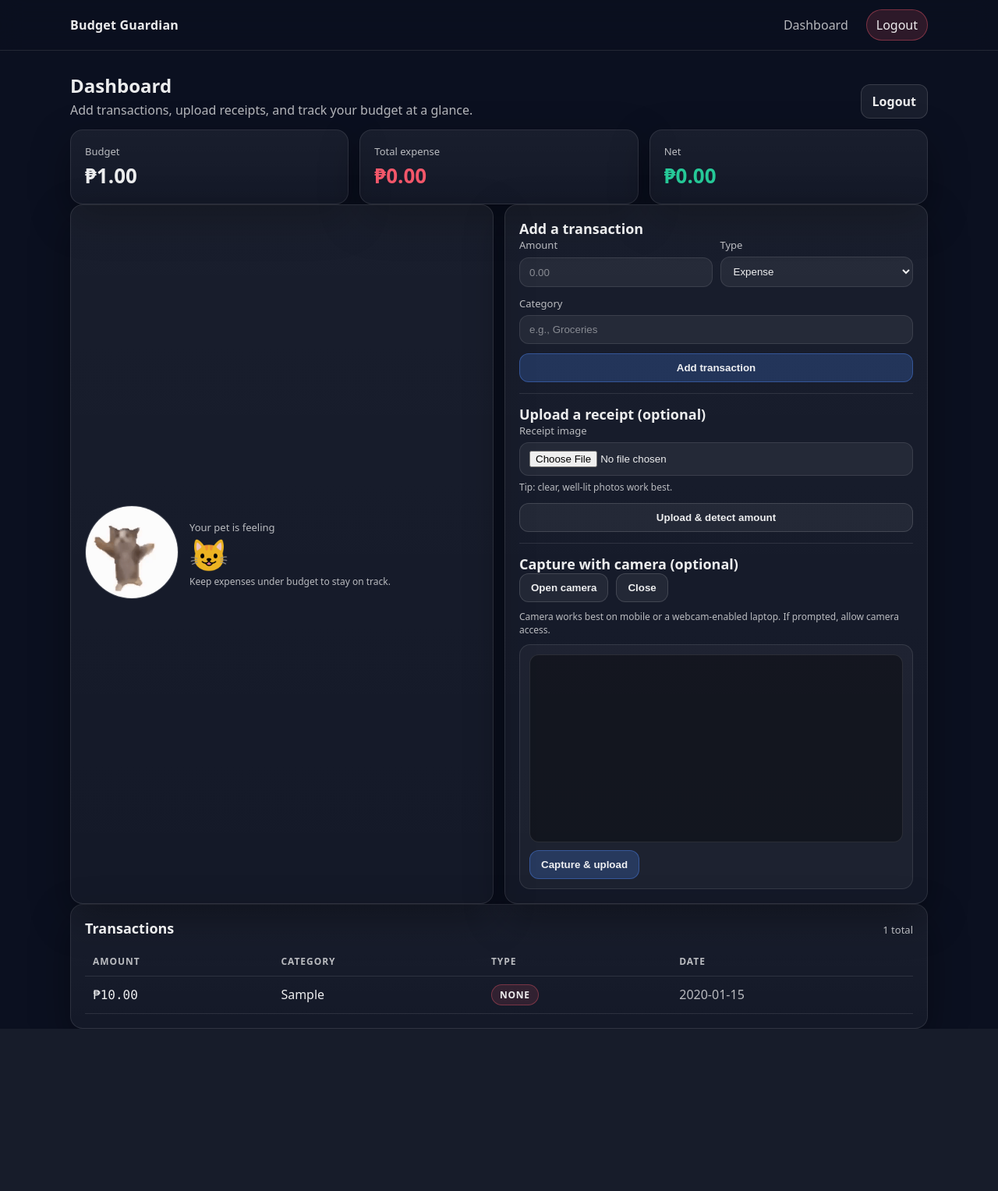
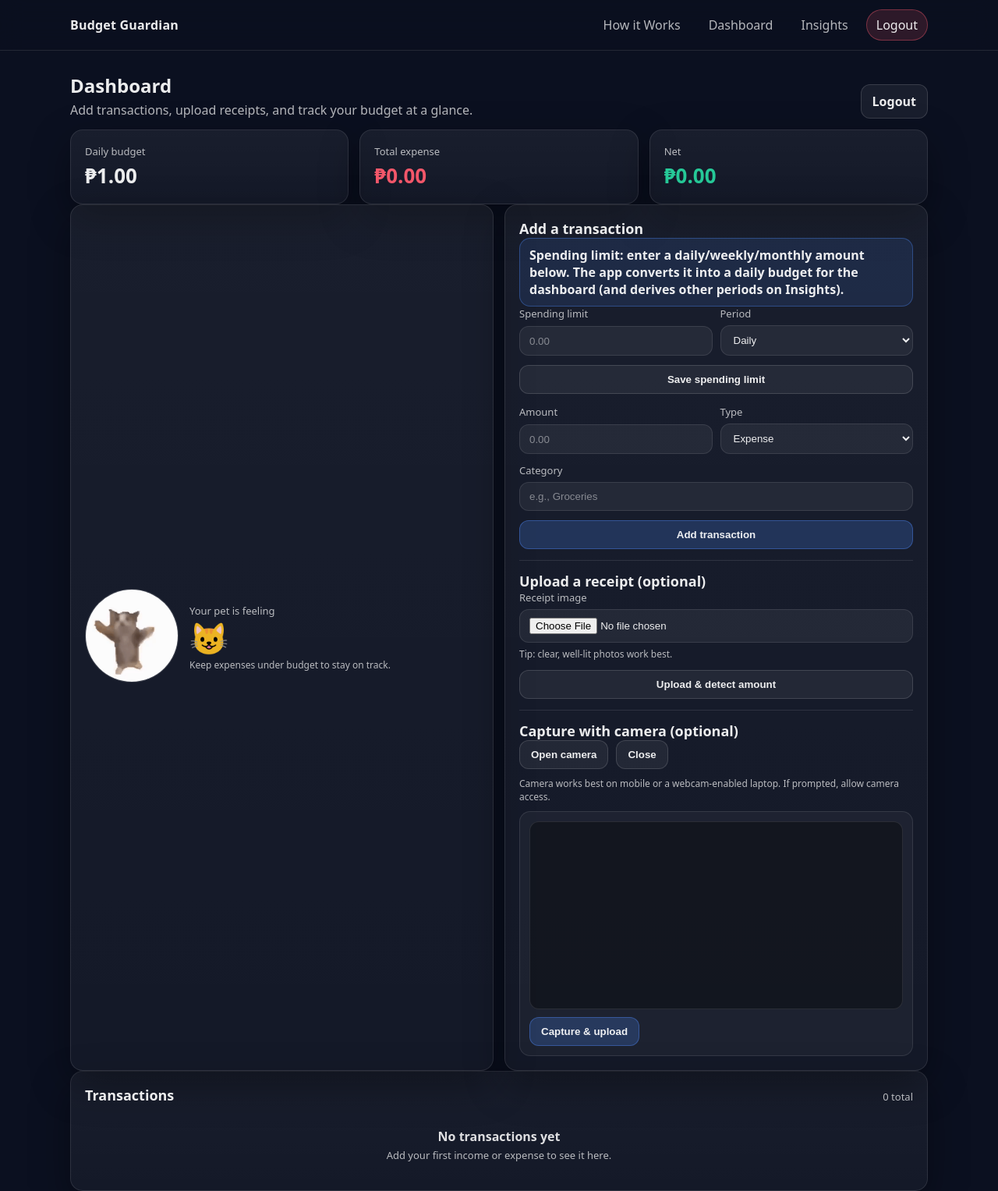
Before and after one commit to incencia/CS212_BudgetGuardian, a Flask app: page /dashboard in a window 1280 px wide. Shown: the whole page at 78% size. Before the commit the page ends 1319 px from the top, so only its background shows below. Run offline with Flask 3, Linux system fonts and the light colour scheme; a user stored in the database is signed in; tables that the repository leaves empty hold one stand-in row (values such as "Sample post").

Commit message:
Implement "How it Works" page in app.py with corresponding route and template; enhance dashboard to allow users to set daily spending limits, update navigation links in base template, and improve insights visualization with new CSS styles.

```diff
--- a/app.py
+++ b/app.py
@@ -1,12 +1,13 @@
 from flask import Flask, render_template, redirect, request, url_for, jsonify, abort, send_from_directory
 from flask_login import LoginManager, login_user, logout_user, login_required, current_user
 from werkzeug.security import generate_password_hash, check_password_hash
-from datetime import datetime
+from datetime import datetime, timedelta
 import os
 from werkzeug.utils import secure_filename
 import uuid
 from models import db, User, Transaction
 from fsm import BudgetFSM
+from sqlalchemy import func
 
 app = Flask(__name__)
 app.config['SECRET_KEY'] = 'your-secret-key'
@@ -39,6 +40,20 @@ def load_user(user_id):
 @app.route('/')
 def index():
     return render_template('index.html')
+
+
+@app.route('/how-it-works')
+def how_it_works():
+    # Public “How it Works” page with a demo FSM + flowchart.
+    return render_template(
+        'how_it_works.html',
+        pet_map={
+            "S0": "neutral-car.gif",
+            "S1": "slight_overspend.gif",
+            "S2": "major_overspend.gif",
+            "S3": "happy-happy-happy-cat.gif",
+        },
+    )
 
 
 # ---- PWA helpers ----
@@ -94,10 +109,26 @@ def logout():
 @login_required
 def dashboard():
     user = current_user
-    transactions = Transaction.query.filter_by(user_id=user.id).all()
-    total_income = sum([t.amount for t in transactions if t.type == 'income'])
-    total_expense = sum([t.amount for t in transactions if t.type == 'expense'])
+    # Dashboard is DAILY-only and naturally "resets" at midnight by filtering to today.
+    now = datetime.now()
+    start_today = now.replace(hour=0, minute=0, second=0, microsecond=0)
+    end_today = start_today + timedelta(days=1)
+
+    transactions = (
+        Transaction.query.filter(
+            Transaction.user_id == user.id,
+            Transaction.date >= start_today,
+            Transaction.date < end_today,
+        )
+        .order_by(Transaction.date.desc())
+        .all()
+    )
+
+    total_income = sum(t.amount for t in transactions if t.type == 'income')
+    total_expense = sum(t.amount for t in transactions if t.type == 'expense')
     net = total_income - total_expense
+
+    # Treat user.budget as a DAILY budget for the dashboard.
     fsm = BudgetFSM(user.budget, total_expense)
     emotion, pet_image = fsm.get_pet_emotion()
     resp_amount = request.args.get('extracted_amount')
@@ -118,14 +149,242 @@ def add_transaction():
     db.session.commit()
     return redirect(url_for('dashboard'))
 
+
+@app.route('/set_budget', methods=['POST'])
+@login_required
+def set_budget():
+    """
+    User enters a spending limit in daily/weekly/monthly terms.
+    Internally we store it as a DAILY budget (User.budget) so:
+    - Dashboard compares today's spending vs daily budget
+    - Insights derives weekly/monthly/yearly budgets from daily
+    """
+    raw_amount = request.form.get('budget_amount', '').strip()
+    period = request.form.get('budget_period', 'daily').strip().lower()
+
+    try:
+        amount = float(raw_amount)
+    except ValueError:
+        return redirect(url_for('dashboard'))
+
+    if amount < 0:
+        return redirect(url_for('dashboard'))
+
+    if period == 'daily':
+        daily_budget = amount
+    elif period == 'weekly':
+        daily_budget = amount / 7.0
+    elif period == 'monthly':
+        # Approx month length; used consistently across Insights too.
+        daily_budget = amount / 30.0
+    elif period == 'yearly':
+        daily_budget = amount / 365.0
+    else:
+        daily_budget = amount
+
+    current_user.budget = float(daily_budget)
+    db.session.commit()
+    return redirect(url_for('dashboard'))
+
 @app.route('/get_pet_state')
 @login_required
 def get_pet_state():
-    transactions = Transaction.query.filter_by(user_id=current_user.id).all()
-    total_expense = sum([t.amount for t in transactions if t.type == 'expense'])
+    # Keep API consistent with the dashboard: return DAILY pet state.
+    now = datetime.now()
+    start_today = now.replace(hour=0, minute=0, second=0, microsecond=0)
+    end_today = start_today + timedelta(days=1)
+    transactions = (
+        Transaction.query.filter(
+            Transaction.user_id == current_user.id,
+            Transaction.date >= start_today,
+            Transaction.date < end_today,
+        ).all()
+    )
+    total_expense = sum(t.amount for t in transactions if t.type == 'expense')
     fsm = BudgetFSM(current_user.budget, total_expense)
     emotion, pet_image = fsm.get_pet_emotion()
     return jsonify({'emotion': emotion, 'img': url_for('static', filename=f'pet_images/{pet_image}')})
+
+
+def _month_add(year: int, month: int, delta_months: int) -> tuple[int, int]:
+    """Add delta months to a (year, month) pair."""
+    idx = year * 12 + (month - 1) + delta_months
+    return idx // 12, (idx % 12) + 1
+
+
+def _period_budget(daily_budget: float, period: str) -> float:
+    """
+    Convert a DAILY budget into a period budget.
+
+    Assumption: user.budget represents DAILY budget.
+    - weekly: daily * 7
+    - monthly: daily * 30 (approx)
+    - yearly: daily * 365 (approx)
+    """
+    if period == "daily":
+        return daily_budget
+    if period == "weekly":
+        return daily_budget * 7
+    if period == "monthly":
+        return daily_budget * 30
+    if period == "yearly":
+        return daily_budget * 365
+    raise ValueError(f"Unknown period: {period}")
+
+
+def _bar_data(values: list[tuple[str, float]]) -> list[dict]:
+    max_v = max([v for _, v in values] + [0.0])
+    denom = max_v if max_v > 0 else 1.0
+    return [{"label": k, "value": float(v), "pct": (float(v) / denom) * 100.0} for k, v in values]
+
+
+@app.route('/insights')
+@login_required
+def insights():
+    """
+    Spending insights by period (daily/weekly/monthly/yearly) with bar graphs
+    and an FSM result per timeframe, plus 6-month spending history.
+    """
+    user = current_user
+    now = datetime.now()
+
+    # ---- DAILY series (last 7 days) ----
+    daily_days = 7
+    start_daily = (now.replace(hour=0, minute=0, second=0, microsecond=0) - timedelta(days=daily_days - 1))
+    daily_rows = (
+        db.session.query(func.strftime('%Y-%m-%d', Transaction.date), func.coalesce(func.sum(Transaction.amount), 0.0))
+        .filter(
+            Transaction.user_id == user.id,
+            Transaction.type == 'expense',
+            Transaction.date >= start_daily,
+        )
+        .group_by(func.strftime('%Y-%m-%d', Transaction.date))
+        .all()
+    )
+    daily_map = {k: float(v) for k, v in daily_rows}
+    daily_values = []
+    for i in range(daily_days - 1, -1, -1):
+        d = (now - timedelta(days=i)).date()
+        key = d.strftime('%Y-%m-%d')
+        label = d.strftime('%b %d')
+        daily_values.append((label, daily_map.get(key, 0.0)))
+    today_key = now.strftime('%Y-%m-%d')
+    daily_total = daily_map.get(today_key, 0.0)
+    daily_budget = _period_budget(user.budget, "daily")
+    daily_emotion, daily_pet = BudgetFSM(daily_budget, daily_total).get_pet_emotion()
+
+    # ---- WEEKLY series (last 8 weeks) ----
+    weekly_weeks = 8
+    start_today = now.replace(hour=0, minute=0, second=0, microsecond=0)
+    this_week_start = start_today - timedelta(days=start_today.weekday())  # Monday
+    start_weekly = this_week_start - timedelta(weeks=weekly_weeks - 1)
+    weekly_rows = (
+        db.session.query(func.strftime('%Y-%W', Transaction.date), func.coalesce(func.sum(Transaction.amount), 0.0))
+        .filter(
+            Transaction.user_id == user.id,
+            Transaction.type == 'expense',
+            Transaction.date >= start_weekly,
+        )
+        .group_by(func.strftime('%Y-%W', Transaction.date))
+        .all()
+    )
+    weekly_map = {k: float(v) for k, v in weekly_rows}
+    weekly_values = []
+    for i in range(weekly_weeks - 1, -1, -1):
+        ws = this_week_start - timedelta(weeks=i)
+        key = ws.strftime('%Y-%W')
+        label = ws.strftime('Wk %b %d')
+        weekly_values.append((label, weekly_map.get(key, 0.0)))
+    weekly_total = weekly_map.get(this_week_start.strftime('%Y-%W'), 0.0)
+    weekly_budget = _period_budget(user.budget, "weekly")
+    weekly_emotion, weekly_pet = BudgetFSM(weekly_budget, weekly_total).get_pet_emotion()
+
+    # ---- MONTHLY series (last 6 months) ----
+    monthly_months = 6
+    y, m = now.year, now.month
+    start_y, start_m = _month_add(y, m, -(monthly_months - 1))
+    start_monthly = now.replace(year=start_y, month=start_m, day=1, hour=0, minute=0, second=0, microsecond=0)
+    monthly_rows = (
+        db.session.query(func.strftime('%Y-%m', Transaction.date), func.coalesce(func.sum(Transaction.amount), 0.0))
+        .filter(
+            Transaction.user_id == user.id,
+            Transaction.type == 'expense',
+            Transaction.date >= start_monthly,
+        )
+        .group_by(func.strftime('%Y-%m', Transaction.date))
+        .all()
+    )
+    monthly_map = {k: float(v) for k, v in monthly_rows}
+    monthly_values = []
+    for i in range(monthly_months - 1, -1, -1):
+        yy, mm = _month_add(y, m, -i)
+        key = f"{yy:04d}-{mm:02d}"
+        label = datetime(yy, mm, 1).strftime('%b %Y')
+        monthly_values.append((label, monthly_map.get(key, 0.0)))
+    this_month_key = f"{y:04d}-{m:02d}"
+    monthly_total = monthly_map.get(this_month_key, 0.0)
+    monthly_budget = _period_budget(user.budget, "monthly")
+    monthly_emotion, monthly_pet = BudgetFSM(monthly_budget, monthly_total).get_pet_emotion()
+
+    # ---- YEARLY series (last 5 years) ----
+    yearly_years = 5
+    start_yearly = now.replace(year=now.year - (yearly_years - 1), month=1, day=1, hour=0, minute=0, second=0, microsecond=0)
+    yearly_rows = (
+        db.session.query(func.strftime('%Y', Transaction.date), func.coalesce(func.sum(Transaction.amount), 0.0))
+        .filter(
+            Transaction.user_id == user.id,
+            Transaction.type == 'expense',
+            Transaction.date >= start_yearly,
+        )
+        .group_by(func.strftime('%Y', Transaction.date))
+        .all()
+    )
+    yearly_map = {k: float(v) for k, v in yearly_rows}
+    yearly_values = []
+    for i in range(yearly_years - 1, -1, -1):
+        yy = now.year - i
+        key = f"{yy:04d}"
+        yearly_values.append((key, yearly_map.get(key, 0.0)))
+    yearly_total = yearly_map.get(f"{now.year:04d}", 0.0)
+    yearly_budget = _period_budget(user.budget, "yearly")
+    yearly_emotion, yearly_pet = BudgetFSM(yearly_budget, yearly_total).get_pet_emotion()
+
+    # ---- Spending history (last ~6 months) ----
+    history_start = now - timedelta(days=183)
+    history = (
+        Transaction.query.filter(
+            Transaction.user_id == user.id,
+            Transaction.type == 'expense',
+            Transaction.date >= history_start,
+        )
+        .order_by(Transaction.date.desc())
+        .all()
+    )
+
+    return render_template(
+        'insights.html',
+        daily=_bar_data(daily_values),
+        weekly=_bar_data(weekly_values),
+        monthly=_bar_data(monthly_values),
+        yearly=_bar_data(yearly_values),
+        daily_total=daily_total,
+        weekly_total=weekly_total,
+        monthly_total=monthly_total,
+        yearly_total=yearly_total,
+        daily_budget=daily_budget,
+        weekly_budget=weekly_budget,
+        monthly_budget=monthly_budget,
+        yearly_budget=yearly_budget,
+        daily_emotion=daily_emotion,
+        weekly_emotion=weekly_emotion,
+        monthly_emotion=monthly_emotion,
+        yearly_emotion=yearly_emotion,
+        daily_pet=daily_pet,
+        weekly_pet=weekly_pet,
+        monthly_pet=monthly_pet,
+        yearly_pet=yearly_pet,
+        history=history,
+    )
 
 @app.route('/upload_receipt', methods=['POST'])
 @login_required
--- a/static/sw.js
+++ b/static/sw.js
@@ -5,13 +5,19 @@
 const CACHE_NAME = 'budget-guardian-v1';
 const ASSETS = [
   '/',
+  '/how-it-works',
   '/login',
   '/register',
   '/static/style.css?v=3',
   '/manifest.webmanifest',
   '/sw.js',
+  '/static/icons/apple-touch-icon.png',
   '/static/icons/icon-192.png',
   '/static/icons/icon-512.png',
+  '/static/pet_images/neutral-car.gif',
+  '/static/pet_images/slight_overspend.gif',
+  '/static/pet_images/major_overspend.gif',
+  '/static/pet_images/happy-happy-happy-cat.gif',
 ];
 
 self.addEventListener('install', (event) => {
--- a/templates/base.html
+++ b/templates/base.html
@@ -7,7 +7,6 @@
     <meta name="theme-color" content="#0b1020">
     <link rel="manifest" href="{{ url_for('manifest') }}">
     <link rel="icon" href="{{ url_for('static', filename='icons/icon-192.png') }}" type="image/png">
-    <link rel="icon" href="{{ url_for('static', filename='icon.svg') }}" type="image/svg+xml">
     <link rel="apple-touch-icon" href="{{ url_for('static', filename='icons/apple-touch-icon.png') }}">
     <link rel="stylesheet" href="{{ url_for('static', filename='style.css') }}?v=3">
     <!-- Fallback: ensures readable dark mode even if CSS is blocked/cached -->
@@ -20,8 +19,10 @@
         <div class="nav__inner">
             <a class="nav__brand" href="{{ url_for('index') }}">Budget Guardian</a>
             <nav class="nav__links">
+                <a class="nav__link" href="{{ url_for('how_it_works') }}">How it Works</a>
                 {% if current_user.is_authenticated %}
                     <a class="nav__link" href="{{ url_for('dashboard') }}">Dashboard</a>
+                    <a class="nav__link" href="{{ url_for('insights') }}">Insights</a>
                     <a class="nav__link nav__link--danger" href="{{ url_for('logout') }}">Logout</a>
                 {% else %}
                     <a class="nav__link" href="{{ url_for('login') }}">Login</a>
--- a/templates/dashboard.html
+++ b/templates/dashboard.html
@@ -12,7 +12,7 @@
 
 <section class="grid grid--3">
     <div class="card stat">
-        <div class="stat__label">Budget</div>
+        <div class="stat__label">Daily budget</div>
         <div class="stat__value">₱{{ "%.2f"|format(budget or 0) }}</div>
     </div>
     <div class="card stat">
@@ -43,6 +43,30 @@
 
     <div class="card">
         <h3 class="card__title">Add a transaction</h3>
+
+        <div class="alert alert--info" role="note">
+            <strong>Spending limit:</strong> enter a daily/weekly/monthly amount below.
+            The app converts it into a <strong>daily</strong> budget for the dashboard (and derives other periods on Insights).
+        </div>
+
+        <form method="POST" action="{{ url_for('set_budget') }}" class="form" style="margin-bottom: 14px;">
+            <div class="grid grid--2 grid--tight">
+                <div class="form__row">
+                    <label class="label" for="budget_amount">Spending limit</label>
+                    <input id="budget_amount" class="input" name="budget_amount" type="number" step="0.01" placeholder="0.00" required>
+                </div>
+                <div class="form__row">
+                    <label class="label" for="budget_period">Period</label>
+                    <select id="budget_period" class="input" name="budget_period" required>
+                        <option value="daily">Daily</option>
+                        <option value="weekly">Weekly</option>
+                        <option value="monthly">Monthly</option>
+                        <option value="yearly">Yearly</option>
+                    </select>
+                </div>
+            </div>
+            <button class="btn btn--secondary" type="submit">Save spending limit</button>
+        </form>
 
         {% if extracted_amount %}
             <div class="alert alert--info" role="status">
```
Also changed, not shown: static/style.css (+139 -0 lines).
